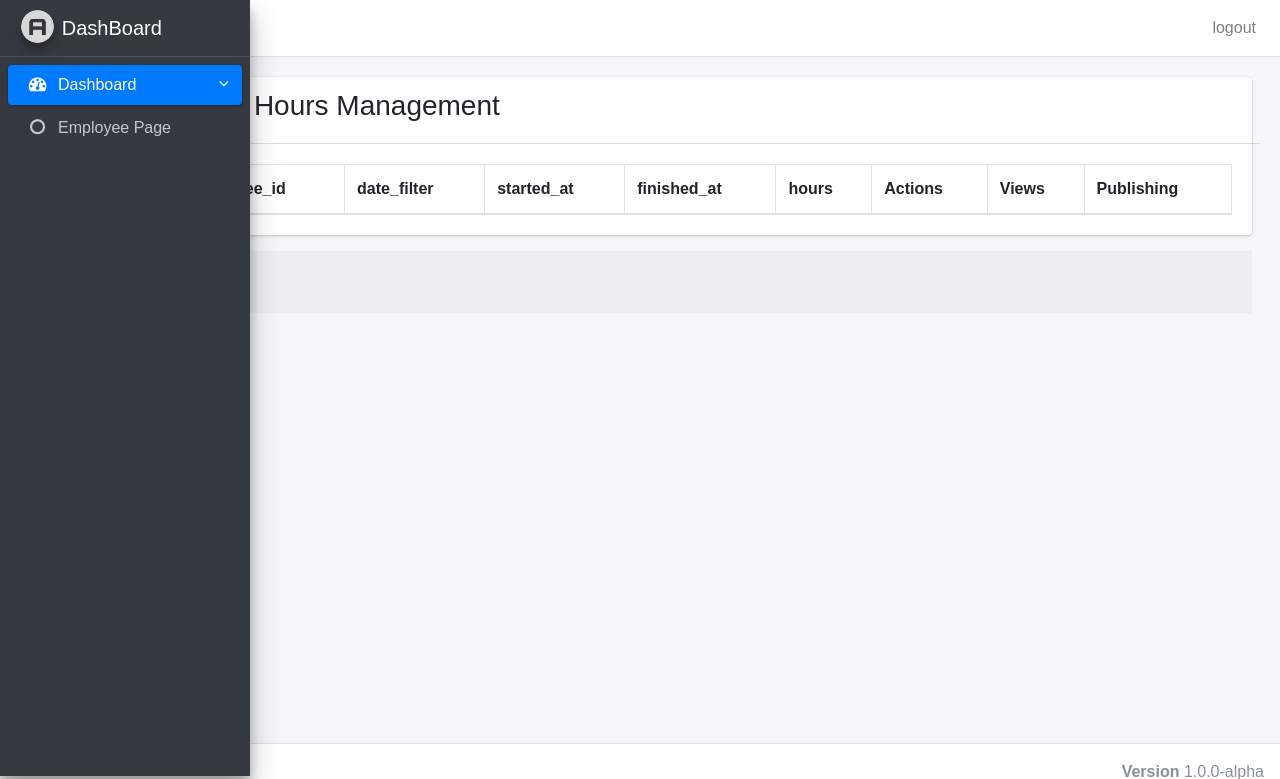
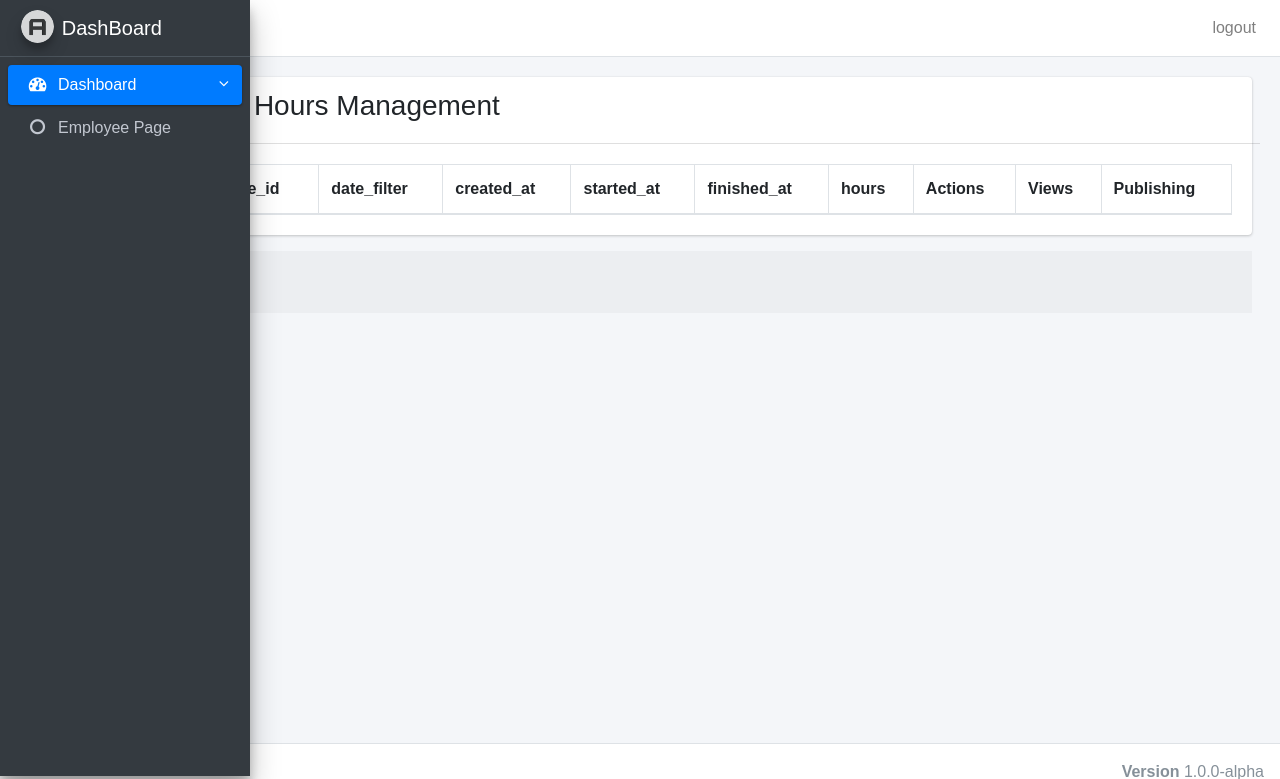
Before and after one commit to Yusser95/fastfood-restaurant-management, a Flask app: page /admin/employee_hours/index in a window 1280 px wide. Shown: the top 779 px of the page. Run offline with Flask 2, Linux system fonts and the light colour scheme; the visitor is signed in with stand-in values (Sample User, id 1); lists and menus that the app fills with data are empty; some libraries are stand-ins or nearby versions.

Commit message:
sprint 1 - employee management

```diff
--- a/routes/employee_advance_blueprint.py
+++ b/routes/employee_advance_blueprint.py
@@ -22,6 +22,7 @@ def data(employee_id=None):
         ColumnDT(EmployeeAdvanceModel.date_filter),
         ColumnDT(EmployeeAdvanceModel.amount),
         ColumnDT(EmployeeAdvanceModel.is_deleted),
+        ColumnDT(EmployeeAdvanceModel.created_at),
 
 
     ]
--- a/routes/employee_hours_blueprint.py
+++ b/routes/employee_hours_blueprint.py
@@ -24,6 +24,7 @@ def data(employee_id=None):
         ColumnDT(EmployeeHoursModel.finished_at),
         ColumnDT(EmployeeHoursModel.hours),
         ColumnDT(EmployeeHoursModel.is_deleted),
+        ColumnDT(EmployeeHoursModel.created_at),
 
 
     ]
--- a/routes/employee_salary_blueprint.py
+++ b/routes/employee_salary_blueprint.py
@@ -22,6 +22,7 @@ def data(employee_id=None):
         ColumnDT(EmployeeSalaryModel.date_filter),
         ColumnDT(EmployeeSalaryModel.amount),
         ColumnDT(EmployeeSalaryModel.is_deleted),
+        ColumnDT(EmployeeSalaryModel.created_at),
 
 
     ]
--- a/templates/admin/employee_advance/index.html
+++ b/templates/admin/employee_advance/index.html
@@ -23,6 +23,7 @@
                   <th>id</th>
                   <th>employee_id</th>
                   <th>date_filter</th>
+                  <th>created_at</th>
                   <th>amount</th>
                   <th>Actions</th>
                   <th>Views</th>
@@ -68,6 +69,7 @@
             {"data": "0"},
             {"data": "1"},
             {"data": "2"},
+            {"data": "5"},
             {"data": "3"},
             // {"data": "4"},
             // {"data": "5"},
--- a/templates/admin/employee_hours/index.html
+++ b/templates/admin/employee_hours/index.html
@@ -23,6 +23,7 @@
                   <th>id</th>
                   <th>employee_id</th>
                   <th>date_filter</th>
+                  <th>created_at</th>
                   <th>started_at</th>
                   <th>finished_at</th>
                   <th>hours</th>
@@ -71,6 +72,7 @@
             {"data": "0"},
             {"data": "1"},
             {"data": "2"},
+            {"data": "7"},
             {"data": "3"},
             {"data": "4"},
             {"data": "5"},
--- a/templates/admin/employee_salary/index.html
+++ b/templates/admin/employee_salary/index.html
@@ -23,6 +23,7 @@
                   <th>id</th>
                   <th>employee_id</th>
                   <th>date_filter</th>
+                  <th>created_at</th>
                   <th>amount</th>
                   <th>Actions</th>
                   <th>Views</th>
@@ -68,6 +69,7 @@
             {"data": "0"},
             {"data": "1"},
             {"data": "2"},
+            {"data": "5"},
             {"data": "3"},
             // {"data": "4"},
             // {"data": "5"},
```
